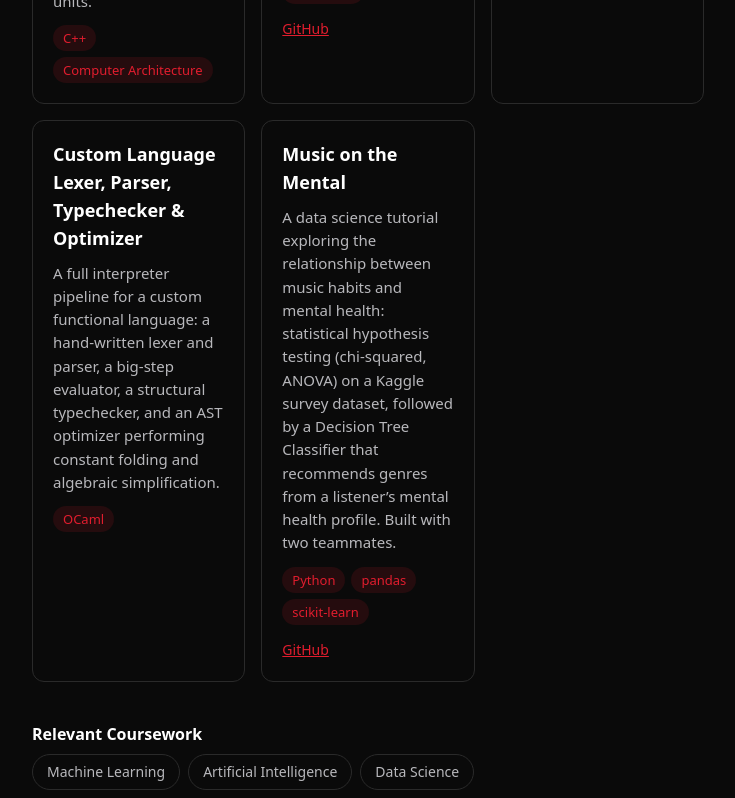
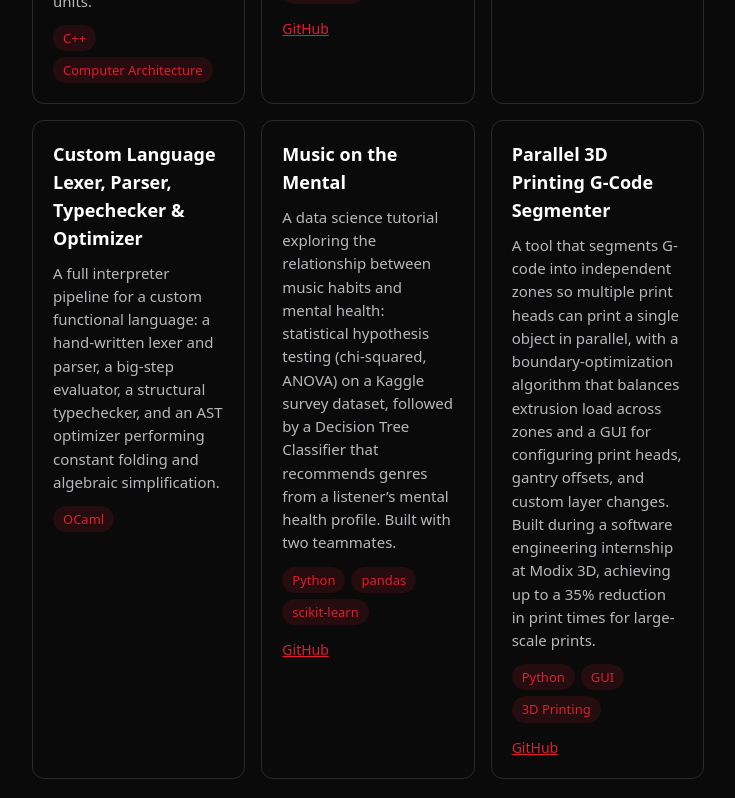
Before and after one commit to ehay4/personal-website, a React (Vite) app: page / in a window 1280 px wide. Shown: the part 2120-2918 px from the top of the page, without its empty margins (272-1007 px from the left). Built offline with nearby package versions, Linux system fonts and the light colour scheme.

Commit message:
Add Modix 3D parallel printing G-code segmenter project with repo link

```diff
--- a/src/components/Projects.jsx
+++ b/src/components/Projects.jsx
@@ -36,6 +36,14 @@ const projects = [
       'A data science tutorial exploring the relationship between music habits and mental health: statistical hypothesis testing (chi-squared, ANOVA) on a Kaggle survey dataset, followed by a Decision Tree Classifier that recommends genres from a listener’s mental health profile. Built with two teammates.',
     tags: ['Python', 'pandas', 'scikit-learn'],
     repo: 'https://github.com/eyalarkin/cmsc320-final',
+    demo: '',
+  },
+  {
+    title: 'Parallel 3D Printing G-Code Segmenter',
+    description:
+      'A tool that segments G-code into independent zones so multiple print heads can print a single object in parallel, with a boundary-optimization algorithm that balances extrusion load across zones and a GUI for configuring print heads, gantry offsets, and custom layer changes. Built during a software engineering internship at Modix 3D, achieving up to a 35% reduction in print times for large-scale prints.',
+    tags: ['Python', 'GUI', '3D Printing'],
+    repo: 'https://github.com/3eory/Parallel_Printing_GCode',
     demo: '',
   },
 ]
```
